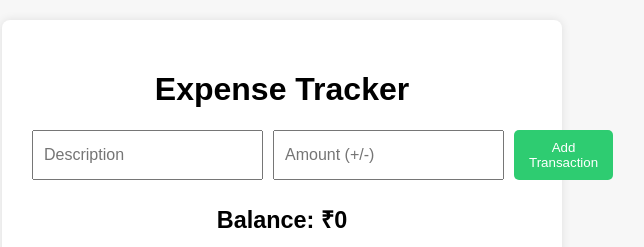
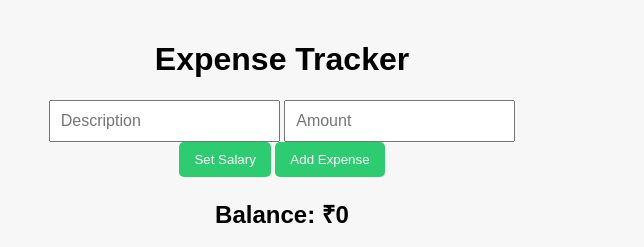
Before and after one commit to Atharva-Gore/Expense-Tracker, a plain HTML site: page index.html in a window 1280 px wide. Shown: the top 247 px of the page, without its empty margins (358-1002 px from the left). Drawn offline with nearby package versions, Linux system fonts and the light colour scheme.

Commit message:
Update index.html

```diff
--- a/index.html
+++ b/index.html
@@ -1,31 +1,30 @@
 <!DOCTYPE html>
 <html lang="en">
 <head>
-  <meta charset="UTF-8">
-  <meta name="viewport" content="width=device-width, initial-scale=1.0">
+  <meta charset="UTF-8" />
+  <meta name="viewport" content="width=device-width, initial-scale=1.0"/>
   <title>Expense Tracker</title>
-  <link rel="stylesheet" href="style.css">
-  <script src="https://cdn.jsdelivr.net/npm/chart.js"></script>
+  <link rel="stylesheet" href="style.css" />
 </head>
 <body>
-  <div class="container">
-    <h1>Expense Tracker</h1>
+  <h1>Expense Tracker</h1>
 
-    <form id="transactionForm">
-      <input type="text" id="desc" placeholder="Description" required />
-      <input type="number" id="amount" placeholder="Amount (+/-)" required />
-      <button type="submit">Add Transaction</button>
-    </form>
-
-    <div class="balance">
-      <h3>Balance: ₹<span id="balance">0</span></h3>
+  <div class="form">
+    <input type="text" id="desc" placeholder="Description" />
+    <input type="number" id="amount" placeholder="Amount" />
+    <div class="btn-group">
+      <button onclick="addSalary()">Set Salary</button>
+      <button onclick="addExpense()">Add Expense</button>
     </div>
-
-    <ul id="transactionList"></ul>
-
-    <canvas id="chart" width="400" height="400"></canvas>
   </div>
 
+  <h2>Balance: ₹<span id="balance">0</span></h2>
+
+  <div id="list"></div>
+
+  <canvas id="chart" width="300" height="300"></canvas>
+
+  <script src="https://cdn.jsdelivr.net/npm/chart.js"></script>
   <script src="script.js"></script>
 </body>
 </html>
```
